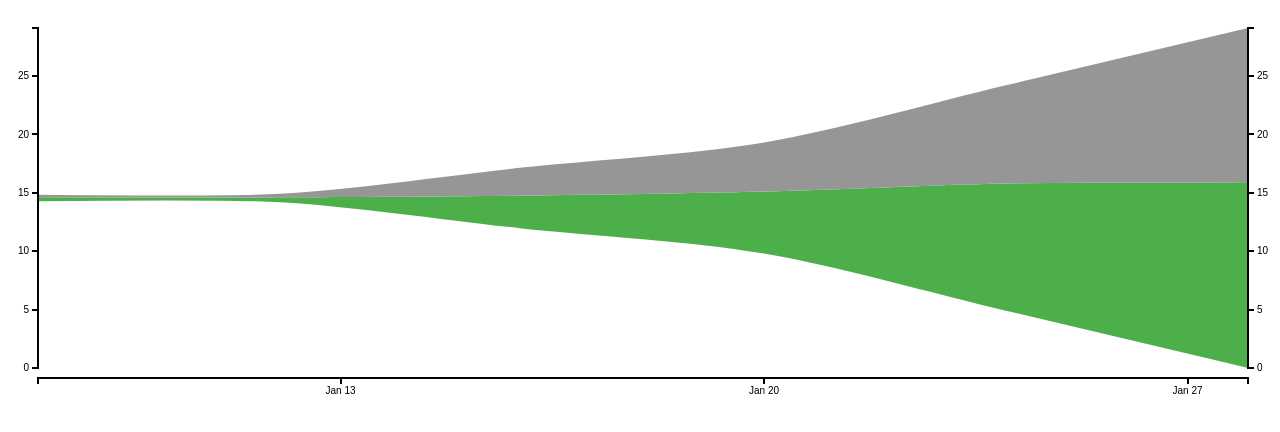
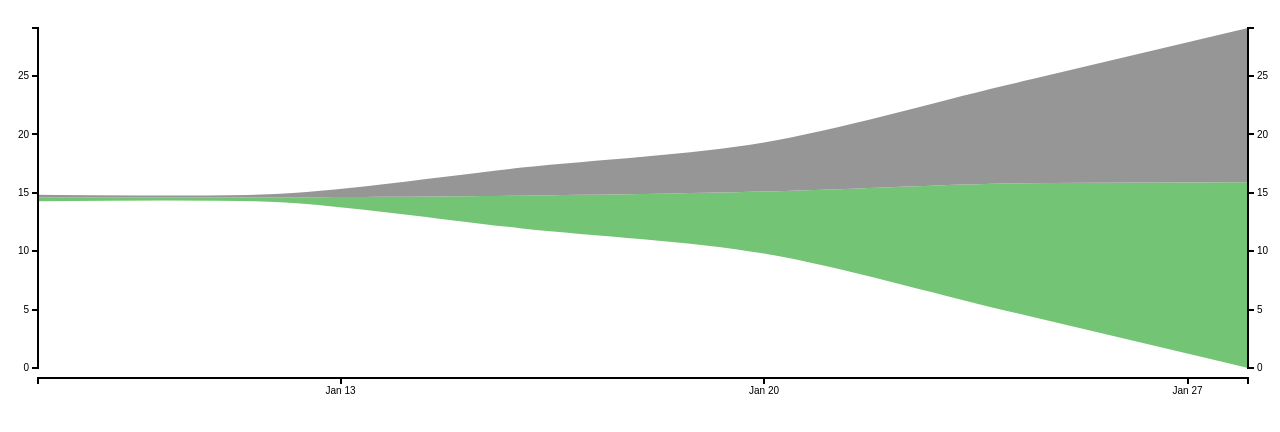
Before and after one commit to joryfleming/D3steamtest, a plain HTML site: page index.html in a window 1280 px wide. Drawn offline with nearby package versions, Linux system fonts and the light colour scheme.

Commit message:
Update index.html

```diff
--- a/index.html
+++ b/index.html
@@ -51,7 +51,7 @@ else if (color == "orange") {
   colorrange = ["#B30000", "#E34A33", "#FC8D59", "#FDBB84", "#FDD49E", "#FEF0D9"];
 }
 else if (color == "custom") {
-  colorrange = ["#4daf4a", "#969696"];
+  colorrange = ["#74c476", "#969696"];
 }
 strokecolor = colorrange[0];
 
```
